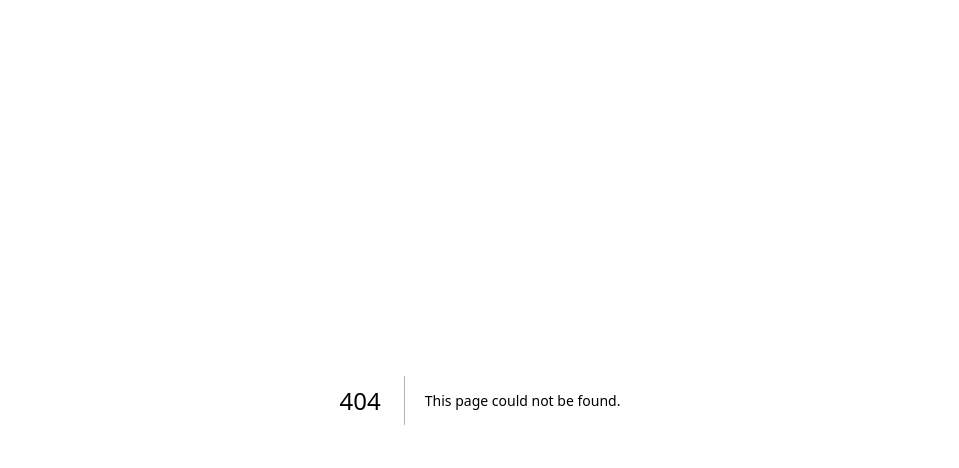
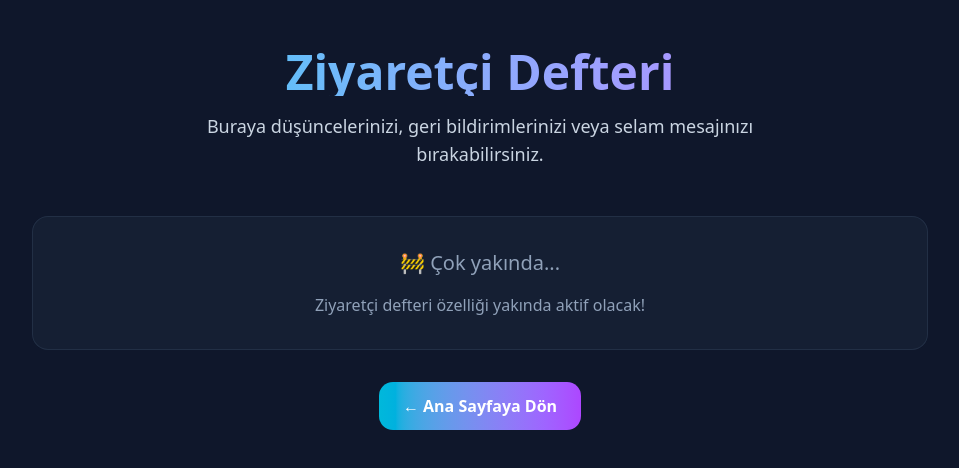
Before and after one commit to iclalinal/iclal-portfolio, a Next.js app: page /guestbook in a window 1280 px wide. Before the commit this address had no page. Shown: the top 468 px of the page, without its empty margins (160-1119 px from the left). Built offline with nearby package versions, Linux system fonts and the light colour scheme.

Commit message:
feat: add guestbook page and SEO optimization files

```diff
--- /dev/null
+++ b/src/app/guestbook/layout.tsx
@@ -0,0 +1,17 @@
+import type { Metadata } from "next";
+
+export const metadata: Metadata = {
+  title: "Ziyaretçi Defteri - İclal İnal",
+  description: "İclal İnal'ın ziyaretçi defteri. Düşüncelerinizi ve geri bildirimlerinizi paylaşın.",
+  alternates: {
+    canonical: "https://iclalinal.com.tr/guestbook",
+  },
+};
+
+export default function GuestbookLayout({
+  children,
+}: {
+  children: React.ReactNode;
+}) {
+  return children;
+}
--- /dev/null
+++ b/src/app/guestbook/page.tsx
@@ -0,0 +1,37 @@
+"use client";
+
+export default function GuestbookPage() {
+  return (
+    <div className="min-h-screen bg-slate-900 py-12 px-6">
+      <div className="max-w-4xl mx-auto">
+        {/* Header */}
+        <div className="text-center mb-12">
+          <h1 className="text-4xl md:text-5xl font-bold bg-gradient-to-r from-cyan-400 to-purple-400 bg-clip-text text-transparent mb-4">
+            Ziyaretçi Defteri
+          </h1>
+          <p className="text-slate-300 text-lg max-w-2xl mx-auto">
+            Buraya düşüncelerinizi, geri bildirimlerinizi veya selam mesajınızı bırakabilirsiniz.
+          </p>
+        </div>
+
+        {/* Guestbook Content - Şimdilik boş */}
+        <div className="bg-slate-800/50 backdrop-blur-md rounded-2xl p-8 border border-slate-700/50">
+          <div className="text-center text-slate-400">
+            <p className="text-xl mb-4">🚧 Çok yakında...</p>
+            <p>Ziyaretçi defteri özelliği yakında aktif olacak!</p>
+          </div>
+        </div>
+
+        {/* Back to home */}
+        <div className="text-center mt-8">
+          <a
+            href="/"
+            className="inline-flex items-center gap-2 px-6 py-3 bg-gradient-to-r from-cyan-500 to-purple-500 text-white font-semibold rounded-xl hover:from-cyan-600 hover:to-purple-600 transition-all duration-200 transform hover:scale-105"
+          >
+            ← Ana Sayfaya Dön
+          </a>
+        </div>
+      </div>
+    </div>
+  );
+}
--- /dev/null
+++ b/src/app/robots.ts
@@ -0,0 +1,14 @@
+import { MetadataRoute } from 'next'
+
+export default function robots(): MetadataRoute.Robots {
+  const baseUrl = 'https://iclalinal.com.tr'
+
+  return {
+    rules: {
+      userAgent: '*',
+      allow: '/',
+      disallow: ['/private/', '/admin/'], // Eğer gizli sayfaların varsa
+    },
+    sitemap: `${baseUrl}/sitemap.xml`,
+  }
+}
--- /dev/null
+++ b/src/app/sitemap.ts
@@ -0,0 +1,20 @@
+import { MetadataRoute } from 'next'
+
+export default function sitemap(): MetadataRoute.Sitemap {
+  const baseUrl = 'https://iclalinal.com.tr'
+
+  return [
+    {
+      url: baseUrl,
+      lastModified: new Date(),
+      changeFrequency: 'monthly',
+      priority: 1,
+    },
+    {
+      url: `${baseUrl}/guestbook`,
+      lastModified: new Date(),
+      changeFrequency: 'weekly',
+      priority: 0.7,
+    },
+  ]
+}
```
